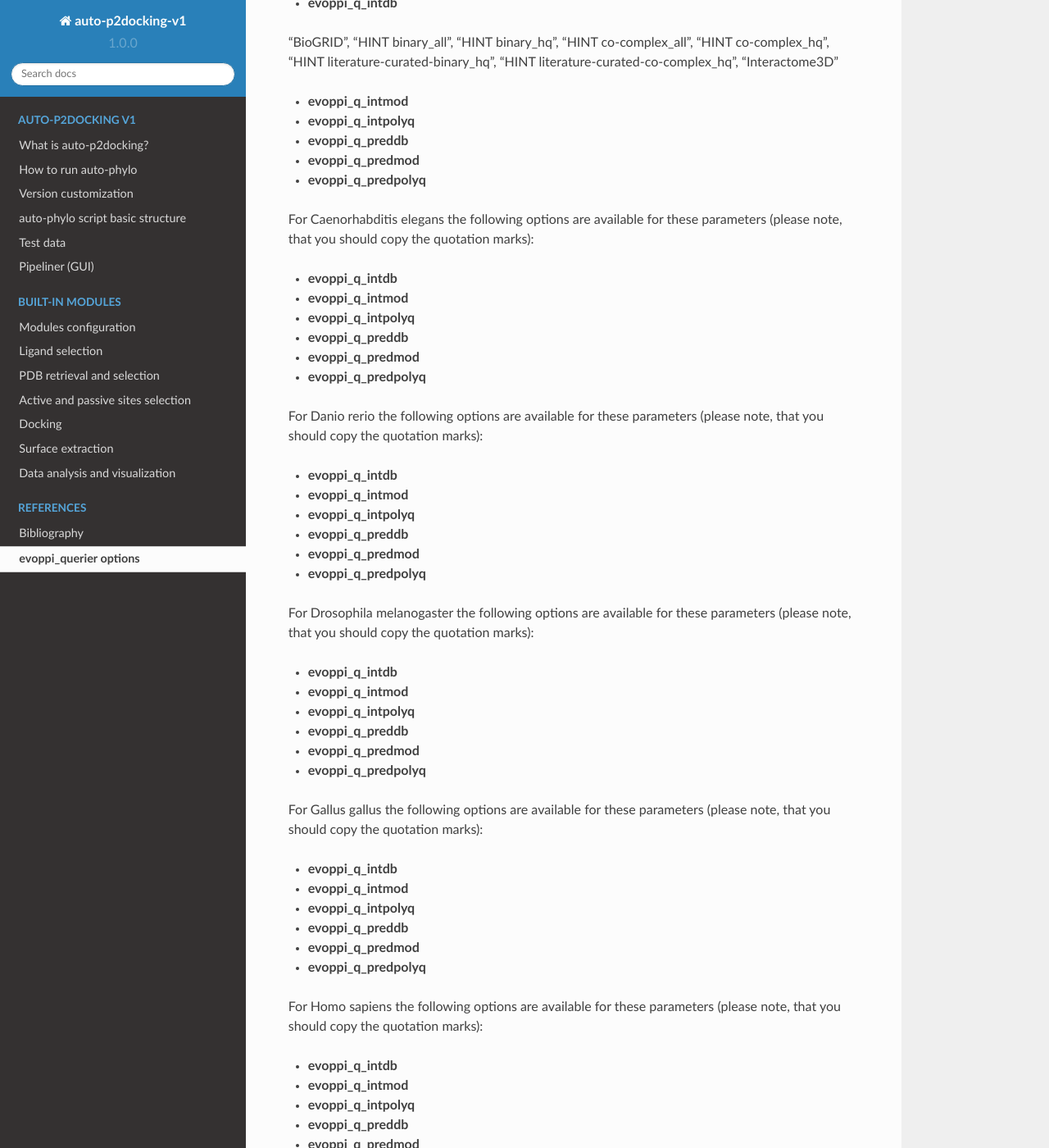
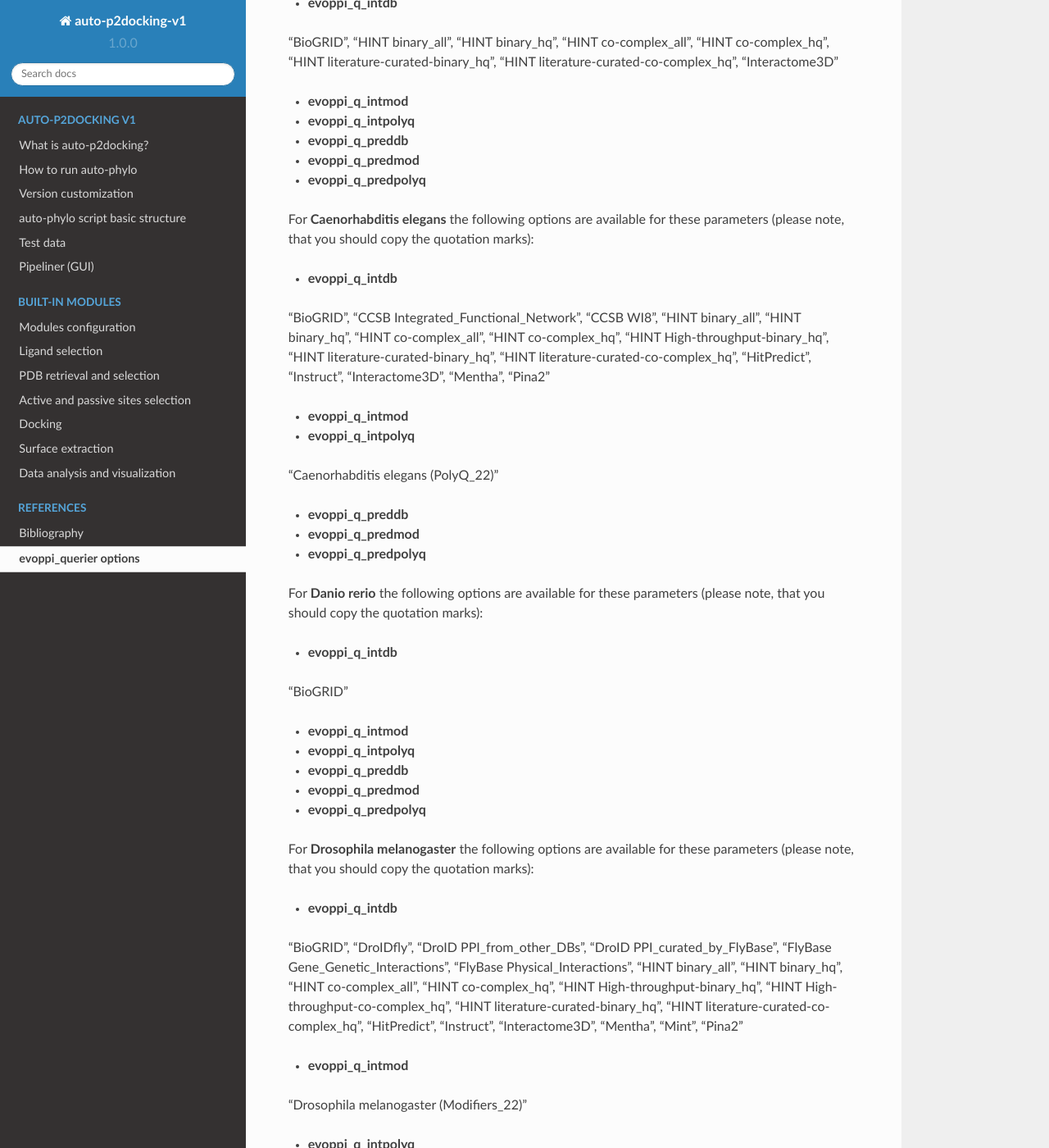
Before and after one commit to pegi3s/auto-p2docking-docs, a Sphinx documentation site: the page built from source/evoppi_querier_options.rst, in a window 1280 px wide and 1400 px high, scrolled down 624 px. Shown: the whole window at 82% size. Built offline with Sphinx 7.4.7 and the Read the Docs theme 2.0.0, drawn with Linux system fonts in a browser that asks for light colours; some of the changed text lies outside the part shown.

Commit message:
Update evoppi_querier_options.rst

```diff
--- a/source/evoppi_querier_options.rst
+++ b/source/evoppi_querier_options.rst
@@ -22,14 +22,63 @@ For **Bos taurus** the following options are available for these parameters (ple
 
 "BioGRID", "HINT binary_all", "HINT binary_hq", "HINT co-complex_all", "HINT co-complex_hq", "HINT literature-curated-binary_hq", "HINT literature-curated-co-complex_hq", "Interactome3D"
 
+- **evoppi_q_intmod**
 
-- **evoppi_q_intmod**
 - **evoppi_q_intpolyq**
+
 - **evoppi_q_preddb**
 - **evoppi_q_predmod**
 - **evoppi_q_predpolyq**
 
-For Caenorhabditis elegans the following options are available for these parameters (please note, that you should copy the quotation marks):
+For **Caenorhabditis elegans** the following options are available for these parameters (please note, that you should copy the quotation marks):
+
+- **evoppi_q_intdb**
+
+"BioGRID", "CCSB Integrated_Functional_Network", "CCSB WI8", "HINT binary_all", "HINT binary_hq", "HINT co-complex_all", "HINT co-complex_hq", "HINT High-throughput-binary_hq", "HINT literature-curated-binary_hq", "HINT literature-curated-co-complex_hq", "HitPredict", "Instruct", "Interactome3D", "Mentha", "Pina2"
+
+- **evoppi_q_intmod**
+
+- **evoppi_q_intpolyq**
+
+"Caenorhabditis elegans (PolyQ_22)"
+
+- **evoppi_q_preddb**
+- **evoppi_q_predmod**
+- **evoppi_q_predpolyq**
+
+For **Danio rerio** the following options are available for these parameters (please note, that you should copy the quotation marks):
+
+- **evoppi_q_intdb**
+
+"BioGRID"
+
+- **evoppi_q_intmod**
+
+- **evoppi_q_intpolyq**
+
+- **evoppi_q_preddb**
+- **evoppi_q_predmod**
+- **evoppi_q_predpolyq**
+
+For **Drosophila melanogaster** the following options are available for these parameters (please note, that you should copy the quotation marks):
+
+- **evoppi_q_intdb**
+
+"BioGRID", "DroIDfly", "DroID PPI_from_other_DBs", "DroID PPI_curated_by_FlyBase", "FlyBase Gene_Genetic_Interactions", "FlyBase Physical_Interactions", "HINT binary_all", "HINT binary_hq", "HINT co-complex_all", "HINT co-complex_hq", "HINT High-throughput-binary_hq", "HINT High-throughput-co-complex_hq", "HINT literature-curated-binary_hq", "HINT literature-curated-co-complex_hq", "HitPredict", "Instruct", "Interactome3D", "Mentha", "Mint", "Pina2"
+
+- **evoppi_q_intmod**
+
+"Drosophila melanogaster (Modifiers_22)"
+
+- **evoppi_q_intpolyq**
+
+"Drosophila melanogaster (PolyQ_22)"
+
+- **evoppi_q_preddb**
+- **evoppi_q_predmod**
+- **evoppi_q_predpolyq**
+
+For **Gallus gallus** the following options are available for these parameters (please note, that you should copy the quotation marks):
 
 - **evoppi_q_intdb**
 - **evoppi_q_intmod**
@@ -56,7 +105,7 @@ For Drosophila melanogaster the following options are available for these parame
 - **evoppi_q_predmod**
 - **evoppi_q_predpolyq**
 
-For Gallus gallus the following options are available for these parameters (please note, that you should copy the quotation marks):
+For **Oryctolagus cuniculus** the following options are available for these parameters (please note, that you should copy the quotation marks):
 
 - **evoppi_q_intdb**
 - **evoppi_q_intmod**
@@ -65,7 +114,7 @@ For Gallus gallus the following options are available for these parameters (plea
 - **evoppi_q_predmod**
 - **evoppi_q_predpolyq**
 
-For Homo sapiens the following options are available for these parameters (please note, that you should copy the quotation marks):
+For **Rattus norvegicus** the following options are available for these parameters (please note, that you should copy the quotation marks):
 
 - **evoppi_q_intdb**
 - **evoppi_q_intmod**
@@ -82,30 +131,3 @@ For Mus musculus the following options are available for these parameters (pleas
 - **evoppi_q_preddb**
 - **evoppi_q_predmod**
 - **evoppi_q_predpolyq**
-
-For Oryctolagus cuniculus the following options are available for these parameters (please note, that you should copy the quotation marks):
-
-- **evoppi_q_intdb**
-- **evoppi_q_intmod**
-- **evoppi_q_intpolyq**
-- **evoppi_q_preddb**
-- **evoppi_q_predmod**
-- **evoppi_q_predpolyq**
-
-For Rattus norvegicus the following options are available for these parameters (please note, that you should copy the quotation marks):
-
-- **evoppi_q_intdb**
-- **evoppi_q_intmod**
-- **evoppi_q_intpolyq**
-- **evoppi_q_preddb**
-- **evoppi_q_predmod**
-- **evoppi_q_predpolyq**
-
-For Xenopus laevis the following options are available for these parameters (please note, that you should copy the quotation marks):
-
-- **evoppi_q_intdb**
-- **evoppi_q_intmod**
-- **evoppi_q_intpolyq**
-- **evoppi_q_preddb**
-- **evoppi_q_predmod**
-- **evoppi_q_predpolyq**
```
Also changed, not shown: other parts of source/evoppi_querier_options.rst (+3 -3 lines).
